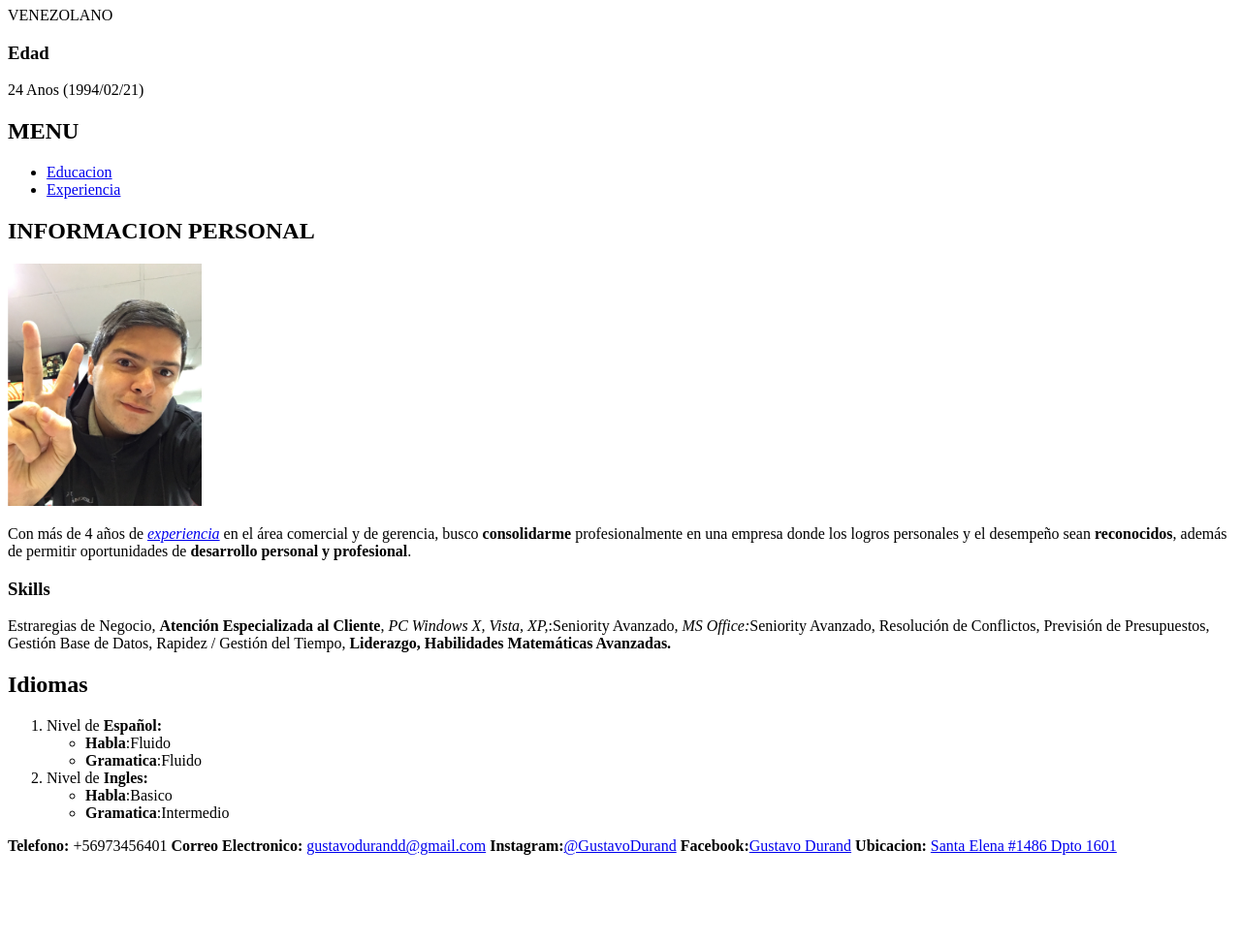
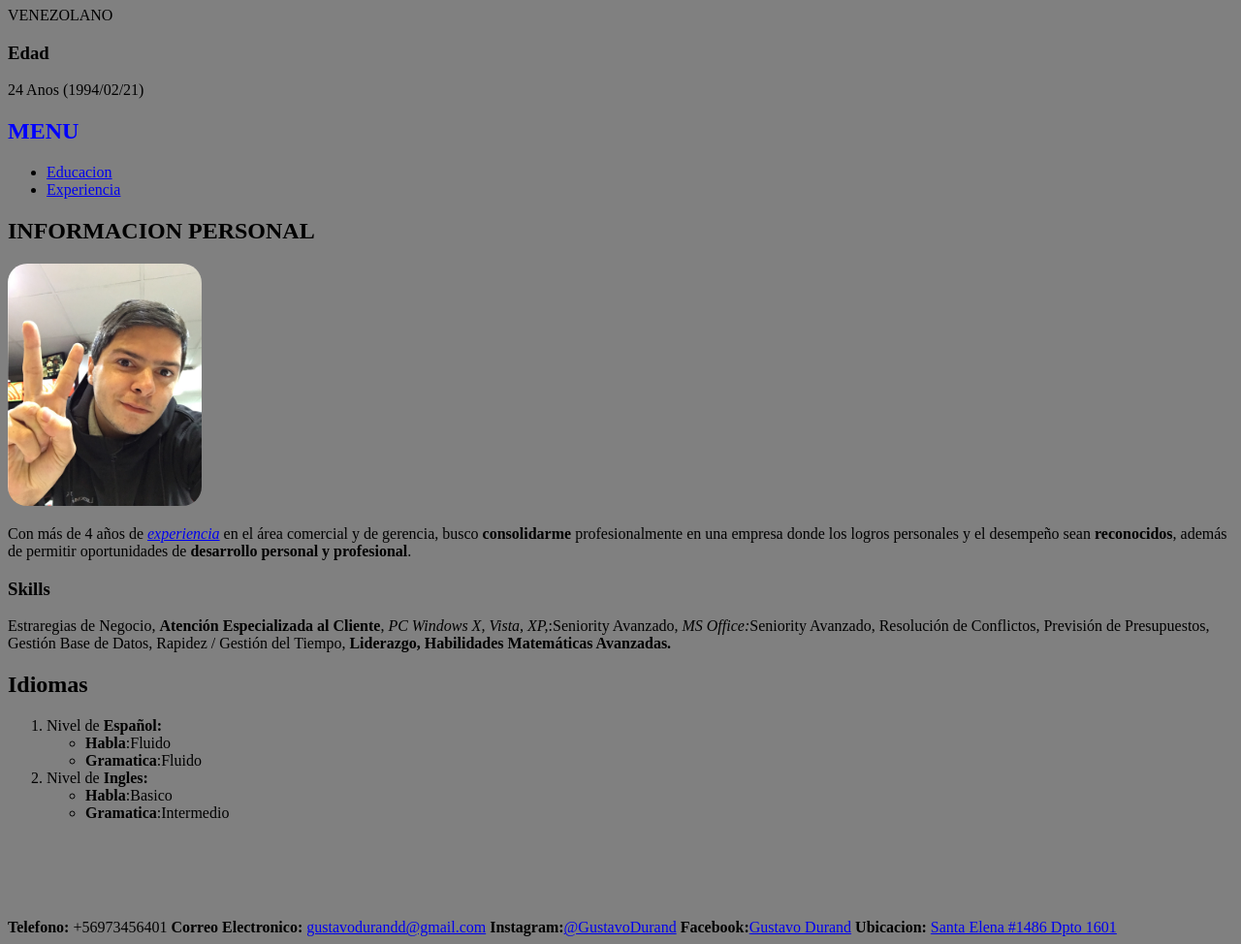
Before and after one commit to GustavoDurand/Proyecto_Fundamentos_HTML, a plain HTML site: page PROYECTO/index.html in a window 1280 px wide. Shown: the part 400-1374 px from the top of the page at 97% size. Before the commit the page ends 1290 px from the top, so only its background shows below. Drawn offline with Linux system fonts and the light colour scheme.

Commit message:
Agregando CSS

```diff
--- /dev/null
+++ b/PROYECTO/css/estilo.css
@@ -0,0 +1,18 @@
+body
+{
+  background: gray;
+}
+img
+{
+  border-radius: 20px
+}
+footer
+{
+  margin-top: 100px
+}
+#Menu
+{
+  font: arial;
+  color: blue;
+
+}
--- a/PROYECTO/index.html
+++ b/PROYECTO/index.html
@@ -4,6 +4,7 @@
       <meta charset="utf-8">
       <meta name="viewport" content="width=device-width,user-scalable=no">
       <title>Resumen Curricular</title>
+      <link rel="stylesheet" href="css/estilo.css">
   </head>
   <body>
       <svg>
```
